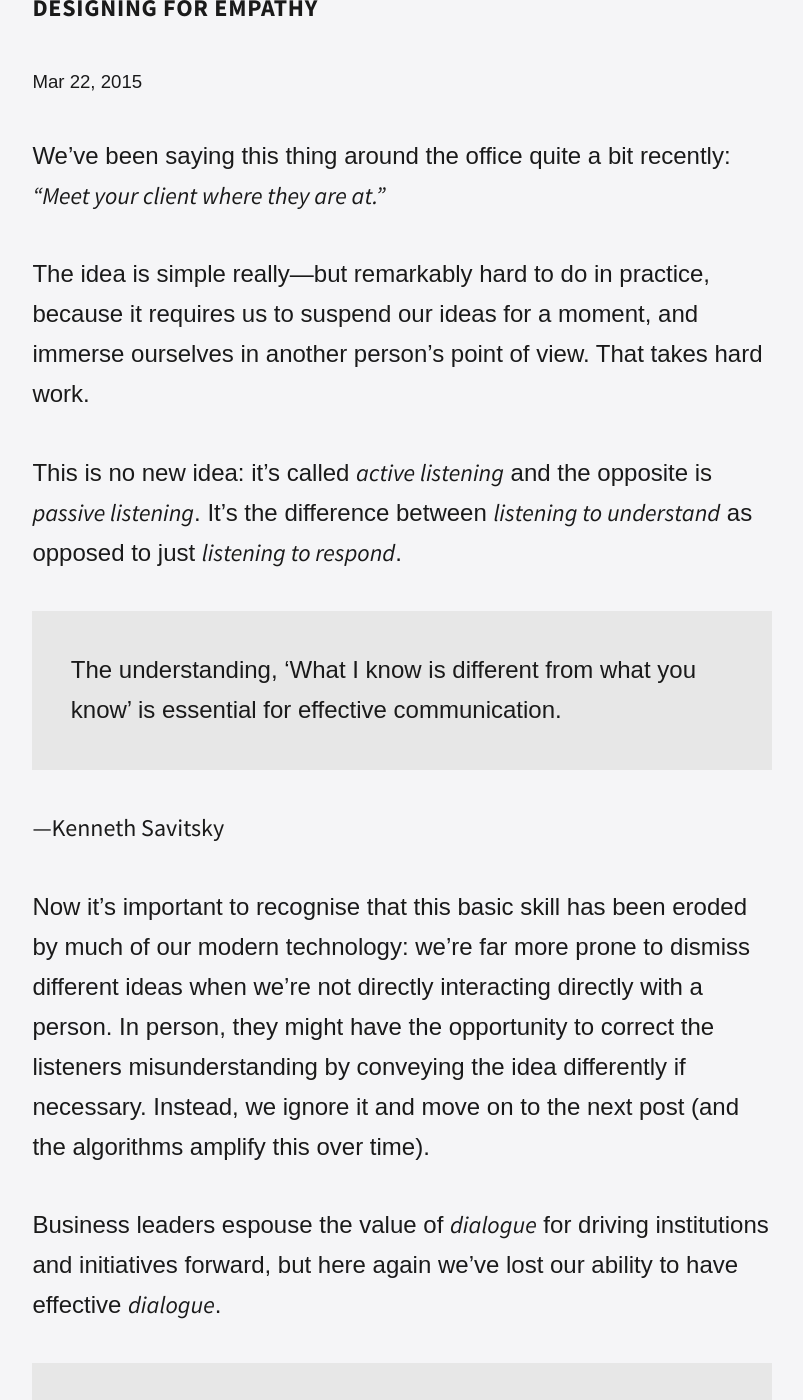
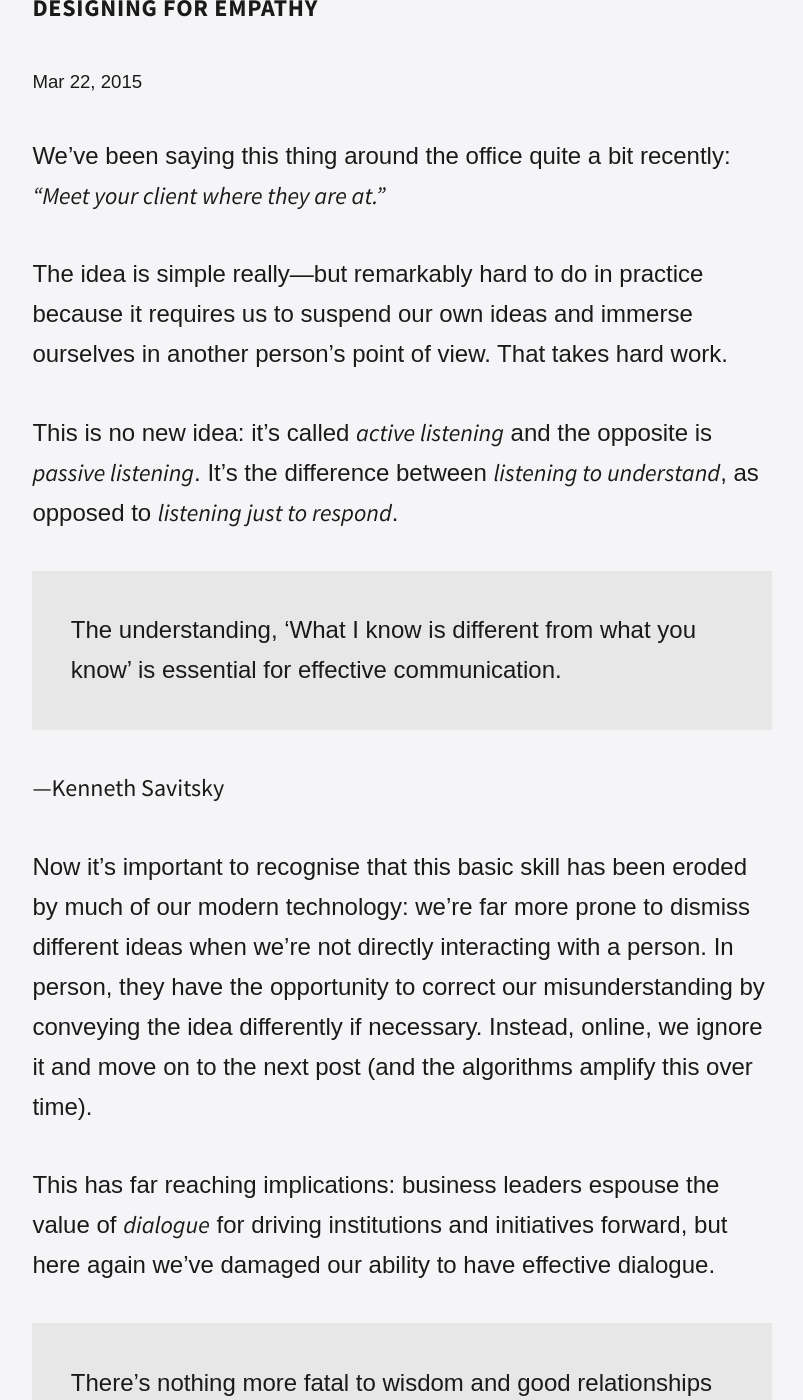
Before and after one commit to stuartwiener/stuartwiener.github.io, a Jekyll site: the page built from _posts/2016-07-27-designing-for-empathy.md, in a window 1280 px wide and 1400 px high, scrolled down 364 px. Shown: the whole window, without its empty margins (142-945 px from the left). Built offline with Jekyll 4.4.1, drawn with Linux system fonts in a browser that asks for light colours; some web fonts are replaced.

Commit message:
edited designing for empathy

```diff
--- a/_posts/2016-07-27-designing-for-empathy.md
+++ b/_posts/2016-07-27-designing-for-empathy.md
@@ -6,17 +6,17 @@ categories: strategy
 ---
 We’ve been saying this thing around the office quite a bit recently: *“Meet your client where they are at.”*
 
-The idea is simple really—but remarkably hard to do in practice, because it requires us to suspend our ideas for a moment, and immerse ourselves in another person's point of view. That takes hard work.
+The idea is simple really—but remarkably hard to do in practice because it requires us to suspend our own ideas and immerse ourselves in another person’s point of view. That takes hard work.
 
-This is no new idea: it’s called *active listening* and the opposite is *passive listening*. It’s the difference between *listening to understand* as opposed to just *listening to respond*.
+This is no new idea: it’s called *active listening* and the opposite is *passive listening*. It’s the difference between *listening to understand*, as opposed to *listening just to respond*.
 
 > The understanding, ‘What I know is different from what you know’ is essential for effective communication.
 
 <cite>Kenneth Savitsky</cite>
 
-Now it’s important to recognise that this basic skill has been eroded by much of our modern technology: we’re far more prone to dismiss different ideas when we’re not directly interacting directly with a person. In person, they might have the opportunity to correct the listeners misunderstanding by conveying the idea differently if necessary. Instead, we ignore it and move on to the next post (and the algorithms amplify this over time).
+Now it’s important to recognise that this basic skill has been eroded by much of our modern technology: we’re far more prone to dismiss different ideas when we’re not directly interacting with a person. In person, they have the opportunity to correct our misunderstanding by conveying the idea differently if necessary. Instead, online, we ignore it and move on to the next post (and the algorithms amplify this over time).
 
-Business leaders espouse the value of *dialogue* for driving institutions and initiatives forward, but here again we’ve lost our ability to have effective *dialogue*.
+This has far reaching implications: business leaders espouse the value of *dialogue* for driving institutions and initiatives forward, but here again we’ve damaged our ability to have effective dialogue.
 
 > There’s nothing more fatal to wisdom and good relationships than rejecting certain ideas or certain people out of hand.
 
```
